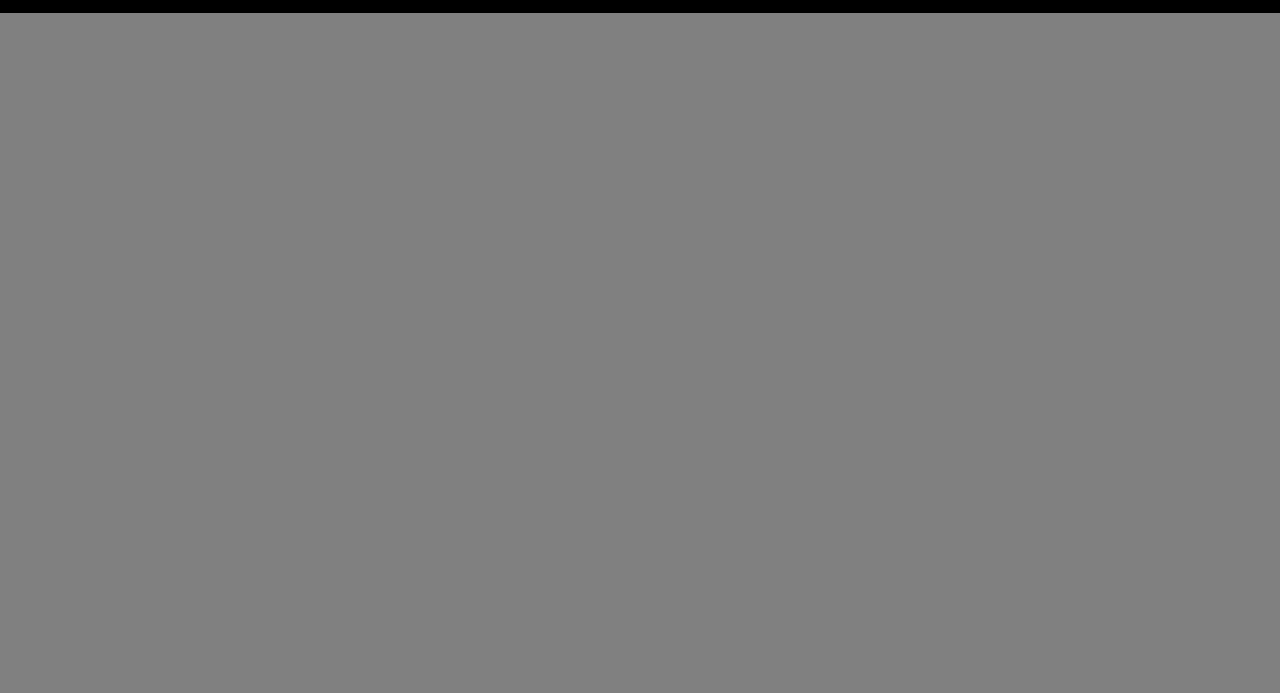
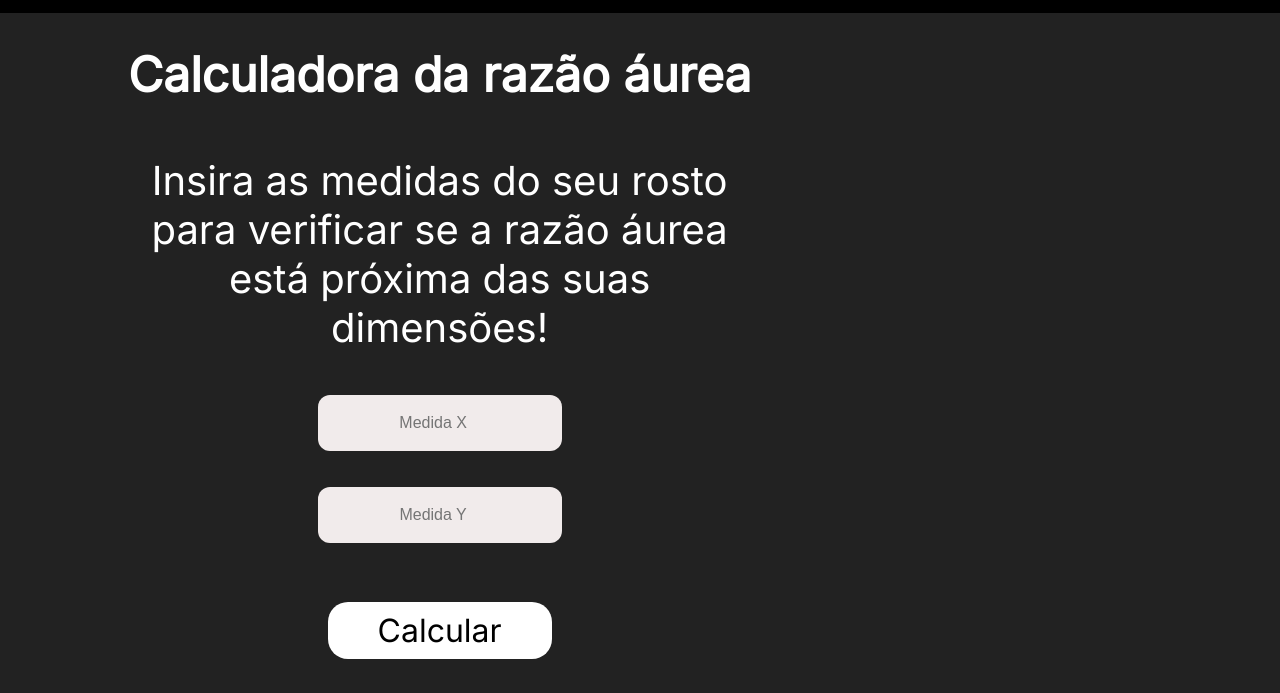
Before and after one commit to cesarhatakemonkey/Projeto-Individual, a plain HTML site: page SiteOriginal/html/Fibonacci.html in a window 1280 px wide. Shown: the part 107-800 px from the top of the page. Drawn offline with Linux system fonts and the light colour scheme.

Commit message:
Calculadora da razão áurea bem feita

```diff
--- a/SiteOriginal/css/StyleFibonacci.css
+++ b/SiteOriginal/css/StyleFibonacci.css
@@ -11,7 +11,7 @@ a {
 body {
     margin: 0%;
     padding: 0%;
-    background-color: grey;
+    background-color: rgb(34, 34, 34);
 }
 
 .navbar {
@@ -81,3 +81,61 @@ body {
     width: 90%;
     height: 120px;
 }
+
+.conteudo {
+    width: 700px;
+    margin-left: 7vw;
+    display: flex;
+    align-items: center;
+    flex-direction: column;
+}
+
+.conteudo .textos{
+    color: white;
+    font-family: 'Inter', sans-serif;
+    text-align: center;
+
+}
+
+.conteudo .texto1{
+    font-size: 250%;
+}
+
+.conteudo h1{
+    font-family: 'Inter', sans-serif;
+    font-size: 300%;
+}
+
+.INPUTS {
+    margin-top: 3vh;
+    display: flex;
+    flex-direction: column;
+}
+
+.INPUTS input{
+    margin: 2.3vh;
+    background-color: #F1EBEB;
+    border:  #F1EBEB;
+    border-radius: 12px;
+    font-size: 16px;
+    width: 240px;
+    height: 54px;
+}
+
+.INPUTS ::placeholder{
+    text-align: center;
+    padding-left: 2px;
+}
+
+.botaoCalculo button{
+    background-color: white;
+    border-radius: 20px;
+    border: none;
+    color: black;
+    width: 224px;
+    height: 57px;
+    margin-top: 5vh;
+    font-size: 200%;
+    font-family: 'Inter', sans-serif;
+    font-weight: lighter;
+}
--- a/SiteOriginal/html/Fibonacci.html
+++ b/SiteOriginal/html/Fibonacci.html
@@ -1,28 +1,70 @@
 <!DOCTYPE html>
 <html lang="en">
+
 <head>
     <link rel="icon" href="../imagens/whitecross-removebg-preview.png">
     <meta charset="UTF-8">
     <meta http-equiv="X-UA-Compatible" content="IE=edge">
     <meta name="viewport" content="width=device-width, initial-scale=1.0">
     <link rel="stylesheet" href="../css/StyleFibonacci.css">
-    <title>Fibonacci</title>
+    <title>Razão Áurea</title>
 </head>
+
 <body>
+    <!-- header -->
     <div class="header">
         <div class="header-group">
             <a href="index.html"><img src="../imagens/whitecross-removebg-preview.png" alt="Logo" class="logo"></a>
             <div class="container">
                 <ul class="navbar">
-                    <span class="espacoApoioEmocional"><li><a href="./index.html">home</a></li></span>
-                    <span class="espacoApoioEmocional"><li><a href="./apoioEcomcional.html">apoio emocional</a></li></span>
+                    <span class="espacoApoioEmocional">
+                        <li><a href="./index.html">home</a></li>
+                    </span>
+                    <span class="espacoApoioEmocional">
+                        <li><a href="./apoioEcomcional.html">apoio emocional</a></li>
+                    </span>
                     <li><a href="./FaleConosco.html">fale conosco</a></li>
                 </ul>
-                    <span class="palito"></span>
-                    <span class="login"><a href="./Login.html">Login</a></span>
-                    <span class="cadastro"><a href="./Cadastro.html">Cadastro</a></span>
+                <span class="palito"></span>
+                <span class="login"><a href="./Login.html">Login</a></span>
+                <span class="cadastro"><a href="./Cadastro.html">Cadastro</a></span>
             </div>
         </div>
     </div>
+    <!-- esquerda -->
+    <div class="conteudo">
+        <div class="textos">
+            <h1>Calculadora da razão áurea</h1><br>
+            <span class="texto1">Insira as medidas do seu rosto<br> para verificar se a razão áurea<br> está próxima das
+                suas<br> dimensões!
+            </span>
+        </div>
+        <div class="INPUTS">
+            <input type="number" id="input_X" placeholder="Medida X">
+            <input type="number" id="input_Y" placeholder="Medida Y">
+        </div>
+        <div class="botaoCalculo">
+            <button onclick="calcular()">Calcular</button>
+        </div>
+    </div>
 </body>
+
 </html>
+<script>
+    function calcular(){
+        var X = Number(input_X.value)
+        var Y = Number(input_Y.value)
+
+        if(X<Y){
+            alert(`Os valores inseridos certamente estarão bem longe da razão áurea! Mas relaxa auto-estima é tudo!!!`)
+        }
+        else {
+            if(X/Y>1.50 && X/Y < 1.61){
+            alert(`A razão áurea é igual a 1,61... e as suas medidas são ${X/Y}, no mínimo você é belo igual a monaliza!`)
+            }
+            else if(X/Y > 1.61 || X/Y == 1.61){
+                alert(`As suas medidas desafiam a razão áurea`)
+            }
+        }
+    }
+</script>
```
